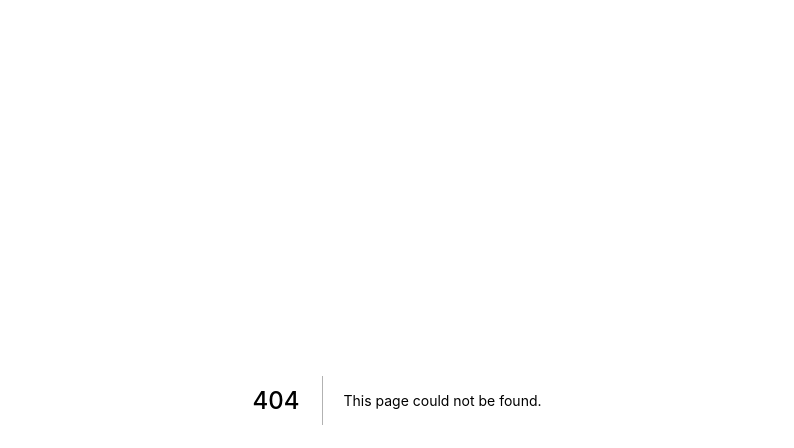
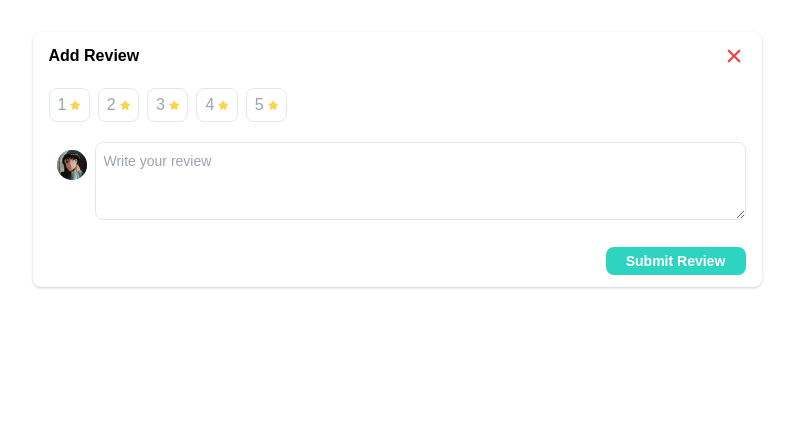
Before and after one commit to milhamm/jajanin, a Next.js app: page /AddReview/addReview in a window 1280 px wide. Before the commit this address had no page. Shown: the top 448 px of the page, without its empty margins (243-1037 px from the left). Built offline with nearby package versions, Linux system fonts and the light colour scheme.

Commit message:
add review user input, add header user logged in and component starsreview

```diff
--- a/components/GalleryItem/index.tsx
+++ b/components/GalleryItem/index.tsx
@@ -12,6 +12,7 @@ const GalleryItem = ({ srcImage, text }: GalleryItemProps) => {
         src={srcImage}
         layout='fill'
         objectFit='cover'
+        alt='profilPicture'
         className='hover:scale-125 transition-all duration-700 cursor-pointer'
       />
       {text ? (
--- /dev/null
+++ b/components/HeaderLoggedIn/index.tsx
@@ -0,0 +1,36 @@
+import { IoSearch } from "react-icons/io5";
+import { HiOutlineMenu } from "react-icons/hi";
+import Image from "next/image";
+
+const HeaderLoggedIn = () => {
+  return (
+    <div className='container'>
+      <div className='flex justify-between items-center gap-5 pt-5'>
+        <button className='laptop:hidden'>
+          <HiOutlineMenu className='text-red-500 text-[2rem]' />
+        </button>
+        <h1 className='font-["Mazzard"] text-[2em] text-red-500 mobile:hidden laptop:block'>
+          Jajanin
+        </h1>
+        <div className='w-[700px] flex items-center gap-2 rounded-lg border-1 px-3 py-1 shadow-sm shadow-gray-200 laptop:w-[50%] desktop:w-[700px]'>
+          <IoSearch className='text-2xl mobile:text-base' />
+          <input
+            type='text'
+            placeholder='Search for restaurant, cuisine or a dish'
+            className='p-2 w-full rounded-lg focus:ring-0 focus:border-none focus:outline-none mobile:text-base'
+          />
+        </div>
+        <button className='flex gap-2 text-gray-300 bg-red-500 p-2 rounded-lg items-center mobile:hidden laptop:flex'>
+          <div className='w-[30px] h-[30px] rounded-full overflow-hidden bg-blue-500 relative'>
+            <Image src='/image/levi.jpg' objectFit='cover' layout='fill' />
+          </div>
+          <div>
+            <h5 className='font-medium text-white'>Levi Ackerman</h5>
+          </div>
+        </button>
+      </div>
+    </div>
+  );
+};
+
+export default HeaderLoggedIn;
--- /dev/null
+++ b/components/StarsReview/index.tsx
@@ -0,0 +1,32 @@
+import { FaStar } from "react-icons/fa";
+
+const StarsReview = () => {
+  return (
+    <>
+      <div className='flex gap-2'>
+        <button className='flex items-center gap-1 border text-gray-400 w-fit px-2 py-1 rounded-lg hover:bg-teal-400 hover:text-white hover:border-transparent'>
+          <p>1</p>
+          <FaStar className='text-[0.65rem] text-amber-300' />
+        </button>
+        <button className='flex items-center gap-1 border text-gray-400 w-fit px-2 py-1 rounded-lg hover:bg-teal-400 hover:text-white hover:border-transparent'>
+          <p>2</p>
+          <FaStar className='text-[0.65rem] text-amber-300' />
+        </button>
+        <button className='flex items-center gap-1 border text-gray-400 w-fit px-2 py-1 rounded-lg hover:bg-teal-400 hover:text-white hover:border-transparent'>
+          <p>3</p>
+          <FaStar className='text-[0.65rem] text-amber-300' />
+        </button>
+        <button className='flex items-center gap-1 border text-gray-400 w-fit px-2 py-1 rounded-lg hover:bg-teal-400 hover:text-white hover:border-transparent'>
+          <p>4</p>
+          <FaStar className='text-[0.65rem] text-amber-300' />
+        </button>
+        <button className='flex items-center gap-1 border text-gray-400 w-fit px-2 py-1 rounded-lg hover:bg-teal-400 hover:text-white hover:border-transparent'>
+          <p>5</p>
+          <FaStar className='text-[0.65rem] text-amber-300' />
+        </button>
+      </div>
+    </>
+  );
+};
+
+export default StarsReview;
--- /dev/null
+++ b/pages/AddReview/addReview.tsx
@@ -0,0 +1,49 @@
+import { IoClose } from "react-icons/io5";
+import Image from "next/image";
+import StarsReview from "../../components/StarsReview";
+
+const addReview = () => {
+  return (
+    <>
+      <div className='mx-auto mt-8 flex flex-col gap-5 mobile:w-[85%] laptop:w-[769px] laptop:px-5'>
+        <div className='flex flex-col gap-5 px-4 py-3 rounded-lg shadow shadow-gray-300'>
+          <div className='flex justify-between'>
+            <p className='font-bold'>Add Review</p>
+            <button>
+              <IoClose className='text-2xl text-red-500' />
+            </button>
+          </div>
+          <StarsReview />
+          <div className='flex'>
+            <button className='flex gap-2 p-2 rounded-lg'>
+              <div className='w-[30px] h-[30px] rounded-full overflow-hidden bg-blue-500 relative'>
+                <Image
+                  src='/image/levi.jpg'
+                  objectFit='cover'
+                  layout='fill'
+                  alt='profilPicture'
+                />
+              </div>
+            </button>
+            <div className='w-full'>
+              <textarea
+                name='add-review'
+                id='addReview'
+                placeholder='Write your review'
+                rows={3}
+                className='w-full border rounded-lg p-2 text-sm text-justify focus:outline-none'
+              ></textarea>
+            </div>
+          </div>
+          <div className='flex justify-end'>
+            <button className='w-[140px] bg-teal-400 text-white text-sm font-extrabold hover:bg-teal-300 rounded-lg px-2 py-1 '>
+              Submit Review
+            </button>
+          </div>
+        </div>
+      </div>
+    </>
+  );
+};
+
+export default addReview;
--- a/pages/RestaurantPage/review.tsx
+++ b/pages/RestaurantPage/review.tsx
@@ -1,7 +1,7 @@
 import RestaurantPageHeader from "../../components/RestaurantPageHeader";
-import { FaStar } from "react-icons/fa";
 import { detailStoreMock } from "../../mocks/data";
 import UserReview from "../../components/UserReview";
+import StarsReview from "../../components/StarsReview";
 
 const review = () => {
   return (
@@ -18,28 +18,7 @@ const review = () => {
         </section>
         <aside className='flex flex-col h-fit gap-5 items-start p-5 rounded-lg shadow shadow-gray-300'>
           <p className='font-medium text-left'>Rate your dining experience</p>
-          <div className='flex gap-2'>
-            <button className='flex items-center gap-1 border text-gray-400 w-fit px-2 py-1 rounded-lg hover:bg-teal-400 hover:text-white hover:border-transparent'>
-              <p>1</p>
-              <FaStar className='text-[0.65rem]' />
-            </button>
-            <button className='flex items-center gap-1 border text-gray-400 w-fit px-2 py-1 rounded-lg hover:bg-teal-400 hover:text-white hover:border-transparent'>
-              <p>2</p>
-              <FaStar className='text-[0.65rem]' />
-            </button>
-            <button className='flex items-center gap-1 border text-gray-400 w-fit px-2 py-1 rounded-lg hover:bg-teal-400 hover:text-white hover:border-transparent'>
-              <p>3</p>
-              <FaStar className='text-[0.65rem]' />
-            </button>
-            <button className='flex items-center gap-1 border text-gray-400 w-fit px-2 py-1 rounded-lg hover:bg-teal-400 hover:text-white hover:border-transparent'>
-              <p>4</p>
-              <FaStar className='text-[0.65rem]' />
-            </button>
-            <button className='flex items-center gap-1 border text-gray-400 w-fit px-2 py-1 rounded-lg hover:bg-teal-400 hover:text-white hover:border-transparent'>
-              <p>5</p>
-              <FaStar className='text-[0.65rem]' />
-            </button>
-          </div>
+          <StarsReview />
           <a href='' className='text-red-500'>
             Write a Review
           </a>
```
